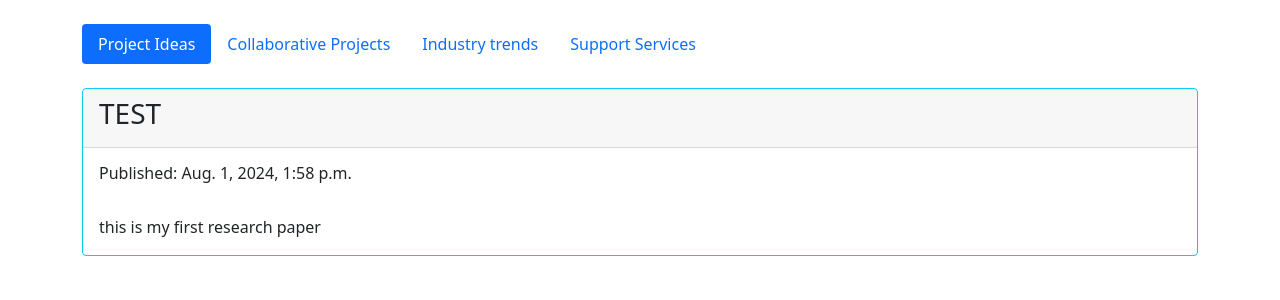
After one commit to sanketghodke/researchgateway, a Django app: page /post/1/ in a window 1280 px wide. The commit adds this page. Shown: the top 300 px of the page. Run offline with Django 4.2, Linux system fonts and the light colour scheme; data comes from the database, SQL or seed files in the repository; both versions use the stored data as it was after the commit.

Commit message:
Dynamic rendering

```diff
--- /dev/null
+++ b/home/templates/home/base.html
@@ -0,0 +1,39 @@
+{% load static %}
+
+<!doctype html>
+<html lang="en">
+<head>
+    <!-- Required meta tags -->
+    <meta charset="utf-8">
+    <meta name="viewport" content="width=device-width, initial-scale=1">
+
+    <!-- Bootstrap CSS -->
+    <link href="https://cdn.jsdelivr.net/npm/bootstrap@5.0.2/dist/css/bootstrap.min.css" rel="stylesheet"
+          integrity="sha384-EVSTQN3/azprG1Anm3QDgpJLIm9Nao0Yz1ztcQTwFspd3yD65VohhpuuCOmLASjC" crossorigin="anonymous">
+
+    <title>>Research Gateway</title>
+</head>
+<body>
+<br>
+<div class="container">
+    <ul class="nav nav-pills">
+        <li class="nav-item">
+            <a class="nav-link active" aria-current="page" href="#">Project Ideas</a>
+        </li>
+        <li class="nav-item">
+            <a class="nav-link" href="#">Collaborative Projects</a>
+        </li>
+        <li class="nav-item">
+            <a class="nav-link" href="#">Industry trends</a>
+        </li>
+        <li class="nav-item">
+            <a class="nav-link" href="#">Support Services </a>
+        </li>
+
+    </ul>
+    <br>
+    {% block content %}
+    {% endblock %}
+</div>
+</body>
+</html>
--- /dev/null
+++ b/home/templates/home/post_detail.html
@@ -0,0 +1,14 @@
+{% extends 'home/base.html' %}
+
+{% block content %}
+    <div class="card border-info mb-3">
+        <div class="card-header"><h3>{{ paper.title }}</h3></div>
+        <div class="card-body">
+            {% if paper.published_date %}
+                <h6 class="card-title">Published: {{ paper.published_date }}</h6>
+            {% endif %}
+            <br>
+            <p class="card-text">{{ paper.description|linebreaksbr }}</p>
+        </div>
+    </div>
+{% endblock %}
--- a/home/urls.py
+++ b/home/urls.py
@@ -3,4 +3,5 @@ from . import views
 
 urlpatterns = [
     path('', views.post_list, name='post_list'),
+    path('post/<int:pk>/', views.post_detail, name='post_detail'),
 ]
--- a/home/views.py
+++ b/home/views.py
@@ -1,6 +1,13 @@
-from django.shortcuts import render
+from django.shortcuts import render, get_object_or_404
 from home.models import ResearchPapers
+
+
 # Create your views here.
 def post_list(request):
     papers = ResearchPapers.objects.all()
     return render(request, 'home/post_list.html', {'papers': papers})
+
+
+def post_detail(request, pk):
+    paper = get_object_or_404(ResearchPapers, pk=pk)
+    return render(request, 'home/post_detail.html', {'paper': paper})
```
Also changed, not shown: home/templates/home/post_list.html (+4 -48 lines), db.sqlite3.
